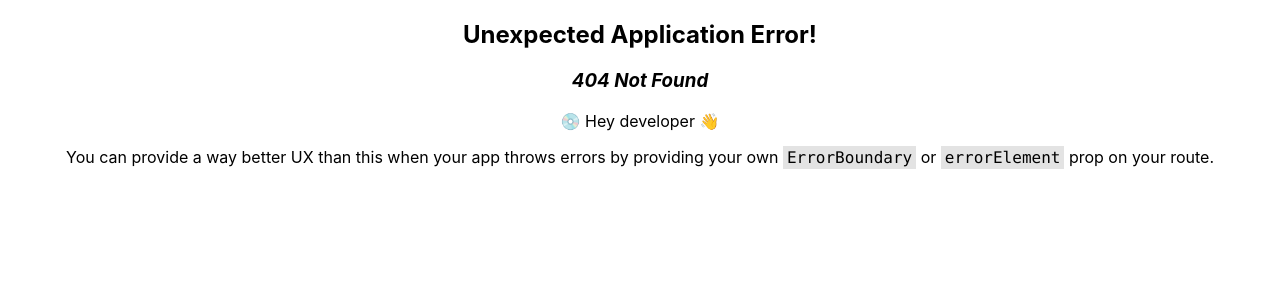
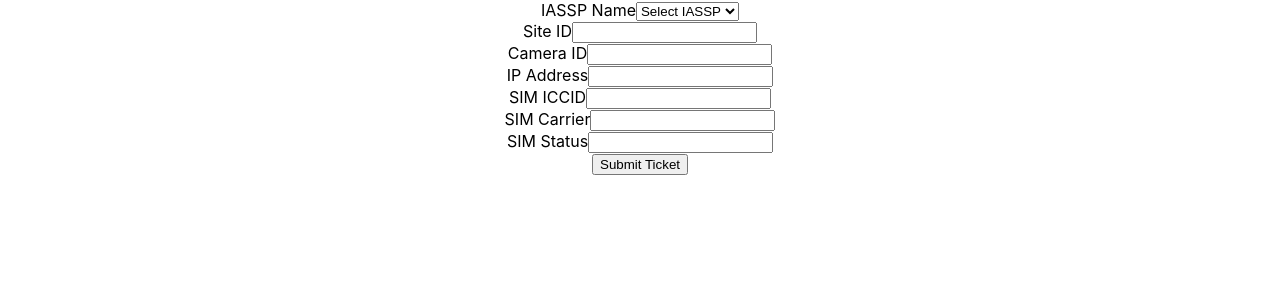
Before and after one commit to sanikachogale1804/QCManagementToolReactProject, a React (Create React App) app: page /ticketCreationForm in a window 1280 px wide. Before the commit this address had no page. Shown: the top 300 px of the page. Built offline with nearby package versions, Linux system fonts and the light colour scheme.

Commit message:
13-may-2025

```diff
--- a/src/App.js
+++ b/src/App.js
@@ -3,6 +3,7 @@ import './App.css';
 import RegisterPage from './Components/Users/RegisterPage';
 import { createBrowserRouter, RouterProvider } from 'react-router-dom';
 import LoginPage from './Components/Users/LoginPage';
+import TicketCreationForm from './Components/Tickets/TicketCreationForm';
 
 const routes= createBrowserRouter([
   {
@@ -12,6 +13,10 @@ const routes= createBrowserRouter([
   {
     path:"/loginPage",
     element:<LoginPage/>
+  },
+  {
+    path:"/ticketCreationForm",
+    element:<TicketCreationForm/>
   }
 ])
 
--- /dev/null
+++ b/src/Components/Services/ticketService.jsx
@@ -0,0 +1,14 @@
+// src/services/ticketService.js
+import axios from 'axios';
+
+const API_BASE_URL = 'http://localhost:8080';
+
+export const createTicket = async (ticketData) => {
+  try {
+    const response = await axios.post(`${API_BASE_URL}/ticketCreation`, ticketData);
+    return response.data;
+  } catch (error) {
+    console.error('Error creating ticket:', error);
+    throw error;
+  }
+};
--- /dev/null
+++ b/src/Components/Tickets/TicketCreationForm.jsx
@@ -0,0 +1,166 @@
+import React, { useState } from 'react';
+import { createTicket } from '../Services/ticketService';
+
+const TicketCreationForm = () => {
+    // State for form fields
+    const [formData, setFormData] = useState({
+        iasspName: '',
+        siteId: '',
+        cameraId: '',
+        ipAddress: '',
+        simIccid: '',
+        simCarrier: '',
+        simStatus: '',
+    });
+
+    const [errors, setErrors] = useState({});
+
+    // Handle input changes
+    const handleChange = (e) => {
+        const { name, value } = e.target;
+        setFormData((prevData) => ({
+            ...prevData,
+            [name]: value,
+        }));
+    };
+
+    // Validate form data
+    const validateForm = () => {
+        const newErrors = {};
+        if (!formData.iasspName) newErrors.iasspName = 'IASSP Name is required.';
+        if (!formData.siteId) newErrors.siteId = 'Site ID is required.';
+        if (!formData.cameraId) newErrors.cameraId = 'Camera ID is required.';
+        if (!formData.ipAddress || !/\b(?:\d{1,3}\.){3}\d{1,3}\b/.test(formData.ipAddress)) {
+            newErrors.ipAddress = 'Valid IP Address is required.';
+        }
+        if (!formData.simIccid) newErrors.simIccid = 'SIM ICCID is required.';
+        if (!formData.simCarrier) newErrors.simCarrier = 'SIM Carrier is required.';
+        if (!formData.simStatus) newErrors.simStatus = 'SIM Status is required.';
+        return newErrors;
+    };
+
+    // Handle form submission
+    const handleSubmit = async (e) => {
+        e.preventDefault();
+
+        const validationErrors = validateForm();
+        if (Object.keys(validationErrors).length > 0) {
+            setErrors(validationErrors);
+        } else {
+            try {
+                await createTicket(formData);
+                alert('Ticket submitted successfully!');
+                setFormData({
+                    iasspName: '',
+                    siteId: '',
+                    cameraId: '',
+                    ipAddress: '',
+                    simIccid: '',
+                    simCarrier: '',
+                    simStatus: '',
+                });
+                setErrors({});
+            } catch (error) {
+                alert('Failed to submit ticket. Please check the console for details.');
+            }
+        }
+    };
+
+    return (
+        <form onSubmit={handleSubmit}>
+            <div>
+                <label htmlFor="iasspName">IASSP Name</label>
+                <select
+                    id="iasspName"
+                    name="iasspName"
+                    value={formData.iasspName}
+                    onChange={handleChange}
+                >
+                    <option value="">Select IASSP</option>
+                    <option value="IASSP 1">IASSP 1</option>
+                    <option value="IASSP 2">IASSP 2</option>
+                    <option value="IASSP 3">IASSP 3</option>
+                </select>
+                {errors.iasspName && <p>{errors.iasspName}</p>}
+            </div>
+
+            <div>
+                <label htmlFor="siteId">Site ID</label>
+                <input
+                    type="text"
+                    id="siteId"
+                    name="siteId"
+                    value={formData.siteId}
+                    onChange={handleChange}
+                />
+                {errors.siteId && <p>{errors.siteId}</p>}
+            </div>
+
+            <div>
+                <label htmlFor="cameraId">Camera ID</label>
+                <input
+                    type="text"
+                    id="cameraId"
+                    name="cameraId"
+                    value={formData.cameraId}
+                    onChange={handleChange}
+                />
+                {errors.cameraId && <p>{errors.cameraId}</p>}
+            </div>
+
+            <div>
+                <label htmlFor="ipAddress">IP Address</label>
+                <input
+                    type="text"
+                    id="ipAddress"
+                    name="ipAddress"
+                    value={formData.ipAddress}
+                    onChange={handleChange}
+                />
+                {errors.ipAddress && <p>{errors.ipAddress}</p>}
+            </div>
+
+            <div>
+                <label htmlFor="simIccid">SIM ICCID</label>
+                <input
+                    type="text"
+                    id="simIccid"
+                    name="simIccid"
+                    value={formData.simIccid}
+                    onChange={handleChange}
+                />
+                {errors.simIccid && <p>{errors.simIccid}</p>}
+            </div>
+
+            <div>
+                <label htmlFor="simCarrier">SIM Carrier</label>
+                <input
+                    type="text"
+                    id="simCarrier"
+                    name="simCarrier"
+                    value={formData.simCarrier}
+                    onChange={handleChange}
+                />
+                {errors.simCarrier && <p>{errors.simCarrier}</p>}
+            </div>
+
+            <div>
+                <label htmlFor="simStatus">SIM Status</label>
+                <input
+                    type="text"
+                    id="simStatus"
+                    name="simStatus"
+                    value={formData.simStatus}
+                    onChange={handleChange}
+                />
+                {errors.simStatus && <p>{errors.simStatus}</p>}
+            </div>
+
+            <div>
+                <button type="submit">Submit Ticket</button>
+            </div>
+        </form>
+    );
+};
+
+export default TicketCreationForm;
```
